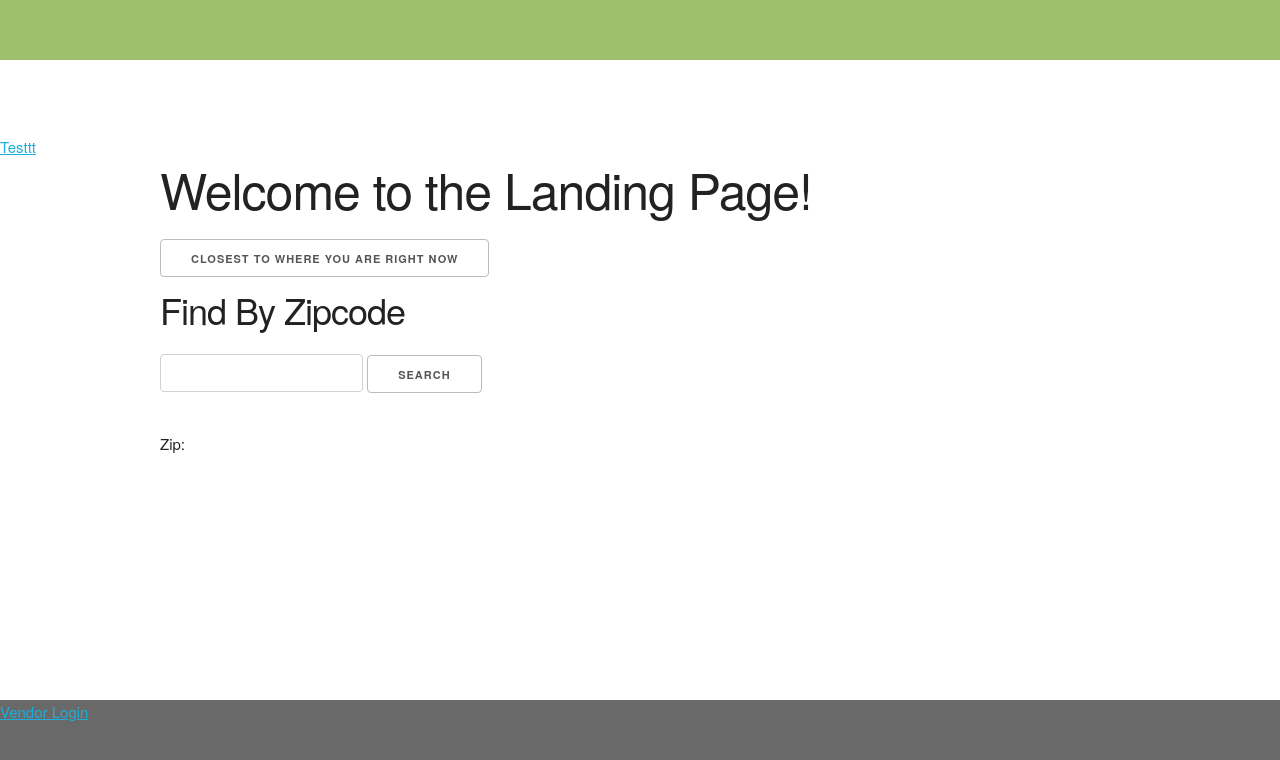
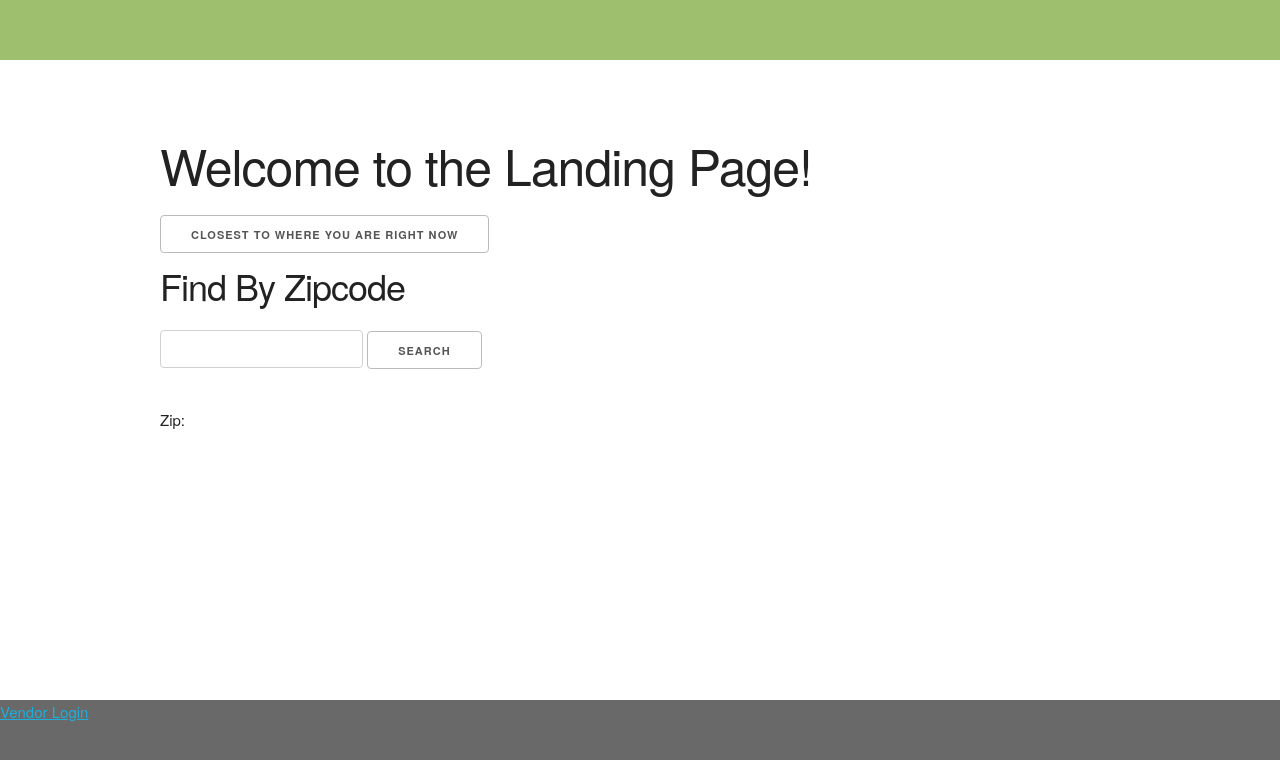
Before and after one commit to katdiese/trove-FE, a website: page src/index.html in a window 1280 px wide. Drawn offline with nearby package versions, Linux system fonts and the light colour scheme; some packages are replaced by stand-ins of ours; no server answers.

Commit message:
Removed the test link to /upload from index.html

```diff
--- a/src/index.html
+++ b/src/index.html
@@ -18,7 +18,6 @@
       <nav class="main-nav">
       </nav>
     </a>
-    <a href="/#/upload">Testtt</a>
 
     <div ng-view></div>
 
```
